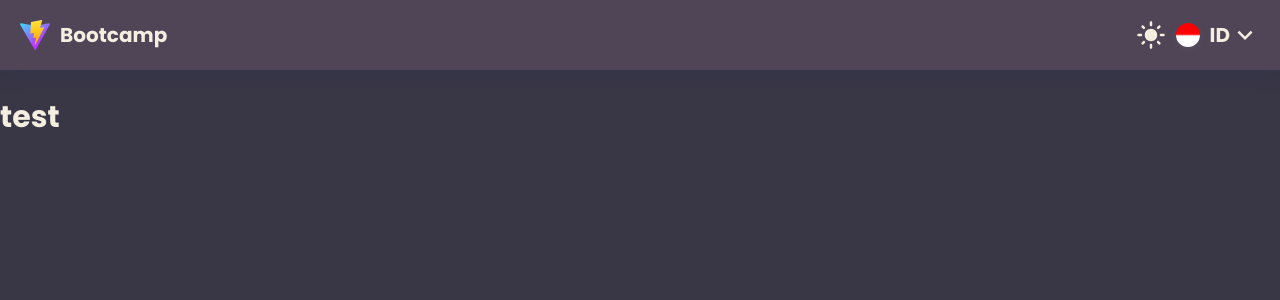
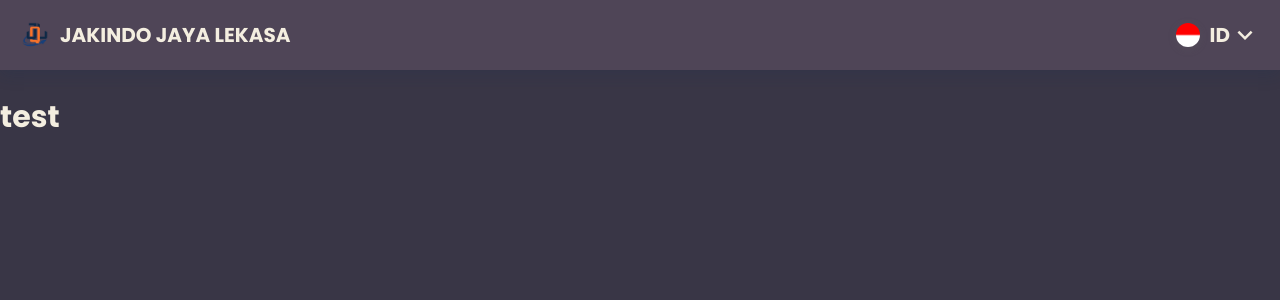
Before and after one commit to usaidaka/JQL_compro, a React (Vite) app: page / in a window 1280 px wide. Shown: the top 300 px of the page. Built offline with nearby package versions, Linux system fonts and the light colour scheme.

Commit message:
basic set up

```diff
--- a/index.html
+++ b/index.html
@@ -2,9 +2,9 @@
 <html lang="en">
   <head>
     <meta charset="UTF-8" />
-    <link rel="icon" type="image/svg+xml" href="/vite.svg" />
+    <link rel="icon" type="image/svg+xml" href="/iconjql.png" />
     <meta name="viewport" content="width=device-width, initial-scale=1.0" />
-    <title>Bootcamp Fullstack Phincon</title>
+    <title>JAKINDO JAYA LEKASA</title>
   </head>
   <body>
     <div id="root"></div>
--- a/src/components/Navbar/index.jsx
+++ b/src/components/Navbar/index.jsx
@@ -7,14 +7,13 @@ import Avatar from '@mui/material/Avatar';
 import Menu from '@mui/material/Menu';
 import MenuItem from '@mui/material/MenuItem';
 import ExpandMoreIcon from '@mui/icons-material/ExpandMore';
-import LightModeIcon from '@mui/icons-material/LightMode';
-import NightsStayIcon from '@mui/icons-material/NightsStay';
+import { setLocale } from '@containers/App/actions';
 
-import { setLocale, setTheme } from '@containers/App/actions';
+import iconjql from '../../../public/iconjql.png';
 
 import classes from './style.module.scss';
 
-const Navbar = ({ title, locale, theme }) => {
+const Navbar = ({ title, locale }) => {
   const dispatch = useDispatch();
   const navigate = useNavigate();
   const [menuPosition, setMenuPosition] = useState(null);
@@ -28,9 +27,6 @@ const Navbar = ({ title, locale, theme }) => {
     setMenuPosition(null);
   };
 
-  const handleTheme = () => {
-    dispatch(setTheme(theme === 'light' ? 'dark' : 'light'));
-  };
 
   const onSelectLang = (lang) => {
     if (lang !== locale) {
@@ -47,13 +43,10 @@ const Navbar = ({ title, locale, theme }) => {
     <div className={classes.headerWrapper} data-testid="navbar">
       <div className={classes.contentWrapper}>
         <div className={classes.logoImage} onClick={goHome}>
-          <img src="/vite.svg" alt="logo" className={classes.logo} />
+          <img src={iconjql} alt="logo" className={classes.logo} />
           <div className={classes.title}>{title}</div>
         </div>
         <div className={classes.toolbar}>
-          <div className={classes.theme} onClick={handleTheme} data-testid="toggleTheme">
-            {theme === 'light' ? <NightsStayIcon /> : <LightModeIcon />}
-          </div>
           <div className={classes.toggle} onClick={handleClick}>
             <Avatar className={classes.avatar} src={locale === 'id' ? '/id.png' : '/en.png'} />
             <div className={classes.lang}>{locale}</div>
@@ -86,7 +79,6 @@ const Navbar = ({ title, locale, theme }) => {
 Navbar.propTypes = {
   title: PropTypes.string,
   locale: PropTypes.string.isRequired,
-  theme: PropTypes.string,
 };
 
 export default Navbar;
--- a/src/languages/en.js
+++ b/src/languages/en.js
@@ -1,6 +1,6 @@
 export default {
   app_greeting: 'Hi from Web!',
-  app_title_header: 'Bootcamp',
+  app_title_header: 'JAKINDO JAYA LEKASA',
   app_not_found: 'Page not found',
   app_lang_id: 'Indonesian',
   app_lang_en: 'English',
--- a/src/languages/id.js
+++ b/src/languages/id.js
@@ -1,6 +1,6 @@
 export default {
   app_greeting: 'Hai dari Web!',
-  app_title_header: 'Bootcamp',
+  app_title_header: 'JAKINDO JAYA LEKASA',
   app_not_found: 'Halaman tidak ditemukan',
   app_lang_id: 'Bahasa Indonesia',
   app_lang_en: 'Bahasa Inggris',
```
Also changed, not shown: public/iconjql.png (added).
